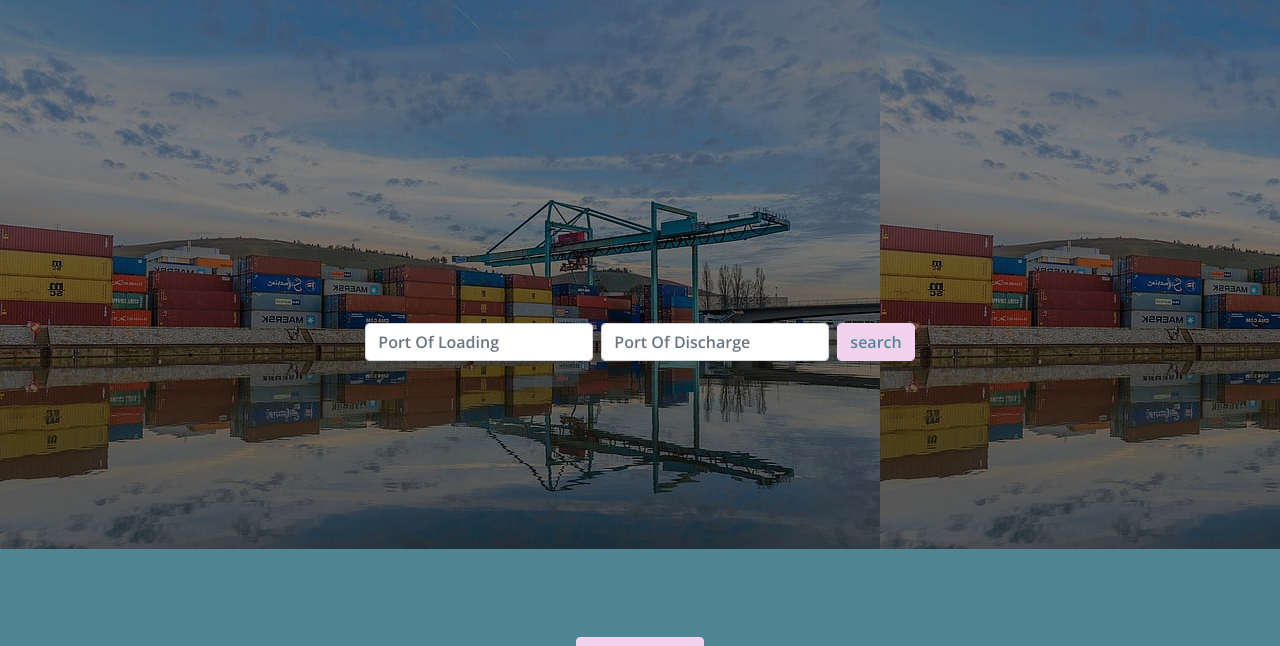
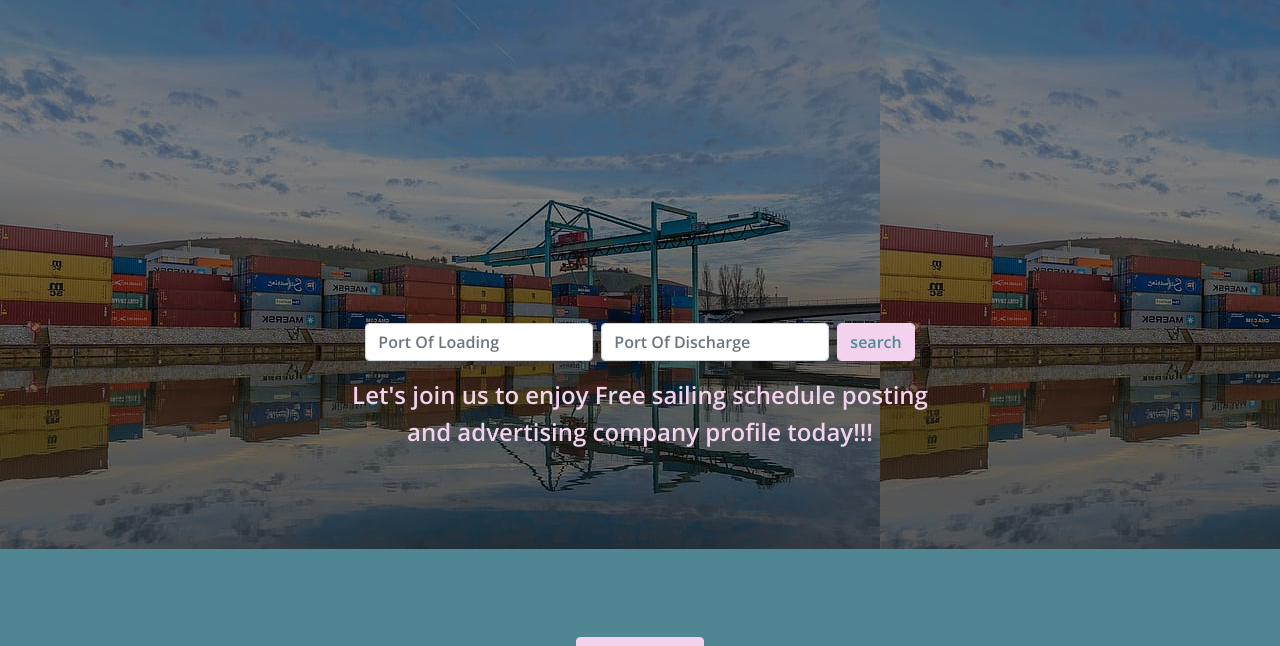
Before and after one commit to Shyan1943/project3, a Flask app: page / in a window 1280 px wide. Shown: the part 61-707 px from the top of the page. Run offline with Flask 2, Linux system fonts and the light colour scheme; data that the repository does not hold is empty; some libraries are stand-ins or nearby versions.

```diff
--- a/app.py
+++ b/app.py
@@ -205,7 +205,7 @@ def profile_delete_process(id):
     client[DB_NAME].profile.remove({
         "_id": ObjectId(id)
     })
-    flash("'{company_name}'profile has been deleted")
+    flash("Profile has been deleted")
     return redirect(url_for("home"))
 
    # "magic code" -- boilerplate
--- a/static/style.css
+++ b/static/style.css
@@ -8,6 +8,12 @@ body {
 h1 {
     color: #eeeeee;
     margin-bottom: 3rem;
+}
+
+h3 {
+    color: #f2d2ec;
+    font-size: 1.5rem;
+    text-align: center;
 }
 
 label {
--- a/templates/home.template.html
+++ b/templates/home.template.html
@@ -2,11 +2,13 @@
 {% block title %}Home{% endblock %}
 {% block content %}
 <div id="homepage_img">
-	<form class="form-inline d-lg-flex mb-3 justify-content-center" method="GET">
+    <form class="form-inline d-lg-flex mb-3 justify-content-center" method="GET">
 		<input type="text" class="form-control" name="search_pol" placeholder="Port Of Loading"/>
 		<input type="text" class="form-control" name="search_pod" placeholder="Port Of Discharge"/>
 		<input type="submit" class="form-control search_btn" value="search" onclick="window.location='#result'"/>
     </form>
+    <h3>Let's join us to enjoy Free sailing schedule posting</h3>
+    <h3>and advertising company profile today!!!</h3>
 </div>
 
 <div class="jumbotron">
```
Also changed, not shown: README.md, static/image/presentation.png (added).
